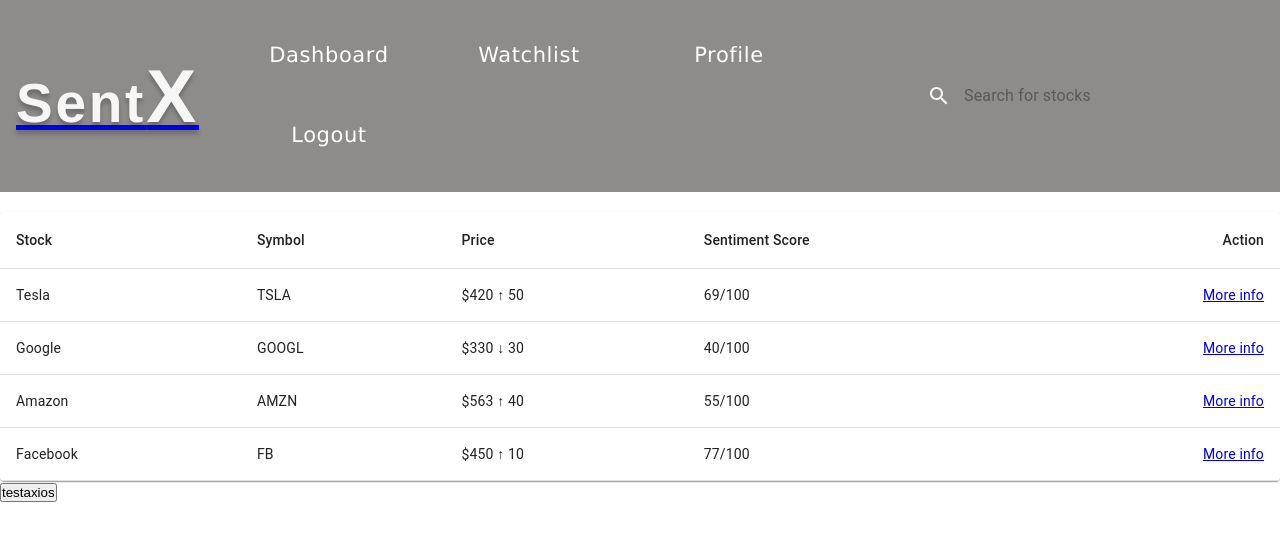
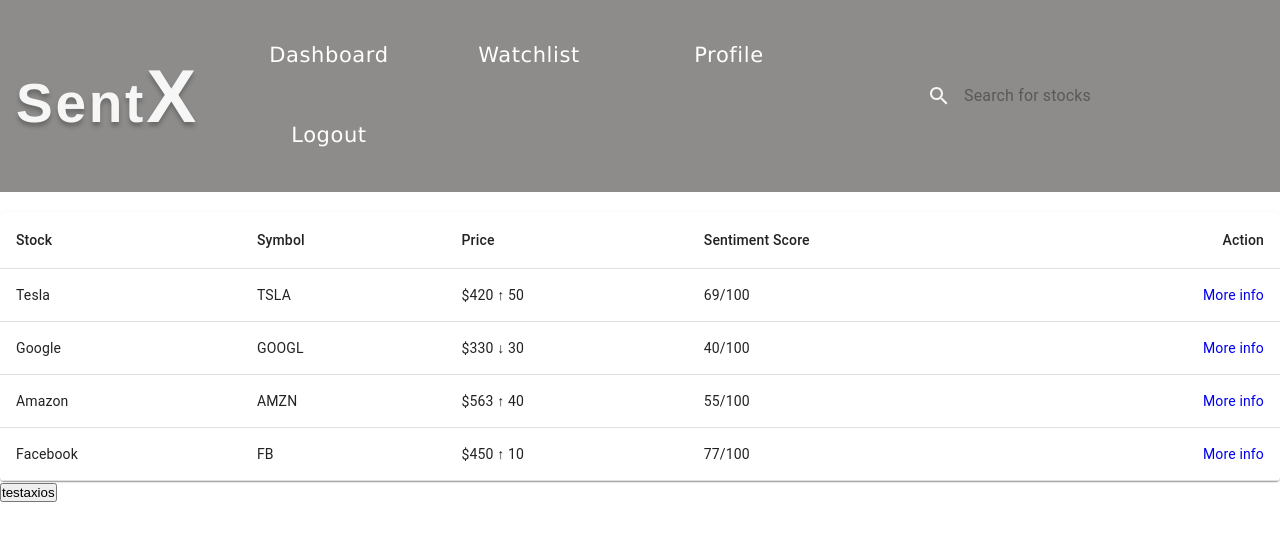
Before and after one commit to luckyjaiswaal/2021_SES3A_TEAM2, a React (Create React App) app in the folder frontend/react_app/: page / in a window 1280 px wide. Shown: the top 540 px of the page. Built offline with nearby package versions, Linux system fonts and the light colour scheme.

Commit message:
Fixed UI elements under LINK

```diff
--- a/frontend/react_app/src/components/navbar/index.js
+++ b/frontend/react_app/src/components/navbar/index.js
@@ -50,7 +50,7 @@
       <div className="wrapper">
         <div className="nav">
           <Box display="flex" bgcolor="#8D8C8A" p={2} alignItems="center">
-            <Link to="/">
+            <Link to="/" style={{ textDecoration: 'none' }}>
               <Box fontSize="55px" className="logo">Sent<Box display="inline" fontSize="75px">X</Box></Box>
             </Link>
             <Box className="box">
--- a/frontend/react_app/src/components/stocklist/index.js
+++ b/frontend/react_app/src/components/stocklist/index.js
@@ -53,7 +53,7 @@
                       {row.score}
                     </TableCell>
                     <TableCell align="right">
-                    <Link to={`stock/${row.symbol}`}>More info</Link>
+                    <Link to={`stock/${row.symbol}`} style={{ textDecoration: 'none' }}>More info</Link>
                     </TableCell>
                   </TableRow>
                 ))}
```
Also changed, not shown: 1 other file (tests, documents, lock files or other folders).
